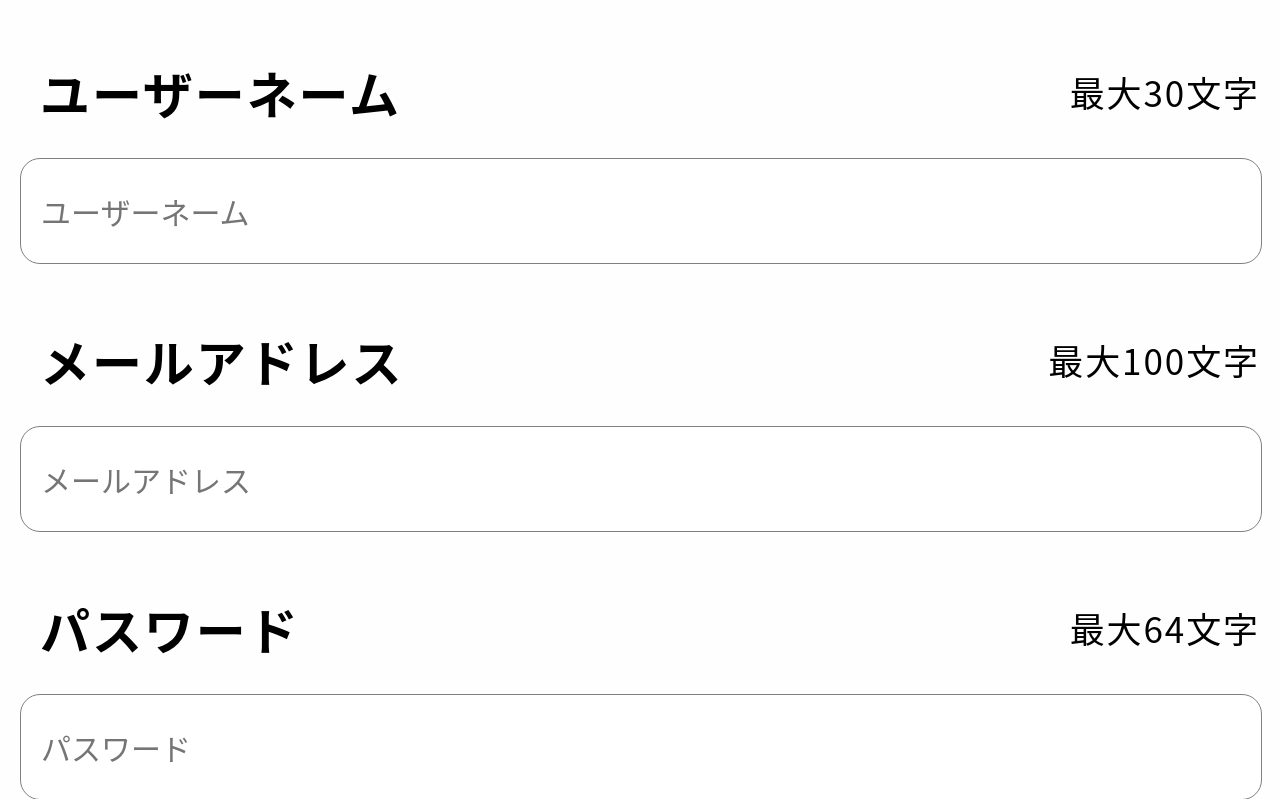
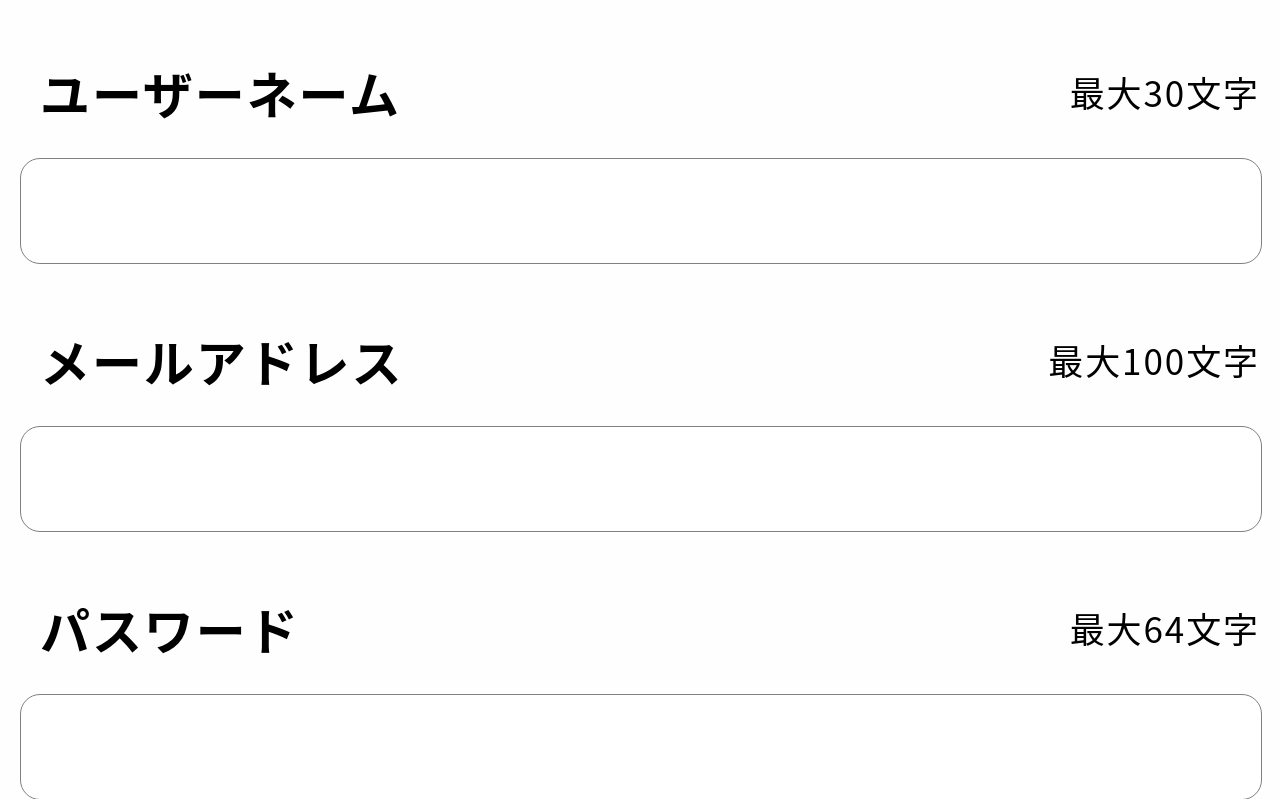
Before and after one commit to pbl-haty/haty, a PHP site: page /haty/php/NewAccount.php in a window 1280 px wide. Shown: the part 533-1332 px from the top of the page. Run offline with PHP 8.4, Linux system fonts and the light colour scheme.

Commit message:
プレースホルダー削除

```diff
--- a/php/NewAccount.php
+++ b/php/NewAccount.php
@@ -93,27 +93,27 @@
                     <h1>ユーザーネーム</h1>
                     <p>最大30文字</p>
                 </div>
-                <input type="text" class="input-form" name="signup_name" maxlength="30"  placeholder="ユーザーネーム" required>
+                <input type="text" class="input-form" name="signup_name" maxlength="30" required>
             </div>
             <div>
                 <div class="content-flex">
                     <h1>メールアドレス</h1>
                     <p>最大100文字</p>
                 </div>
-                <input type="email" class="input-form" name="signup_email" maxlength="100"  placeholder="メールアドレス" required>
+                <input type="email" class="input-form" name="signup_email" maxlength="100" required>
             </div>
             <div>
                 <div class="content-flex">
                     <h1>パスワード</h1>
                     <p>最大64文字</p>
                 </div>
-                <input type="password" class="input-form" name="password" maxlength="64"  placeholder="パスワード" required>
+                <input type="password" class="input-form" name="password" maxlength="64" required>
             </div>
             <div>
                 <div class="content-flex">
                     <h1>パスワード再入力</h1>
                 </div>
-                <input type="password" class="input-form" name="password2" maxlength="64" placeholder="パスワード再入力" required>
+                <input type="password" class="input-form" name="password2" maxlength="64" required>
             </div>
             <input type="submit" class="create-button" name="signup" value="アカウント作成">
         </form>
--- a/php/header.php
+++ b/php/header.php
@@ -105,4 +105,4 @@ $count = $notifi->notifi_count($userId);
 
     <!-- アイコン設定 -->
     <link rel="icon" href="favicon.ico" />
-    <link rel="apple-touch-icon" sizes="180x180" href="favicon-128.ico">
+    <link rel="apple-touch-icon" sizes="180x180" href="favicon.ico">
```
Also changed, not shown: favicon-128.ico (deleted), favicon.ico.
